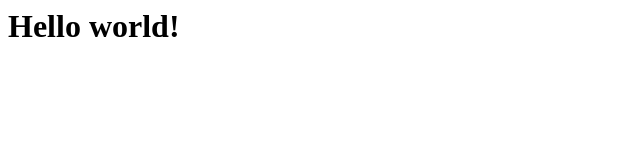
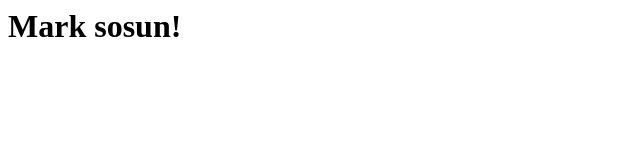
Before and after one commit to Bubeee/Bubeee.github.io, a plain HTML site: page index.html in a window 1280 px wide. Shown: the whole page, without its empty margins (0-640 px from the left). Drawn offline with Linux system fonts and the light colour scheme.

Commit message:
message to mark about github pages

```diff
--- a/index.html
+++ b/index.html
@@ -1 +1 @@
-<h1>Hello world!</h1>
+<h1>Mark sosun!</h1>
```
